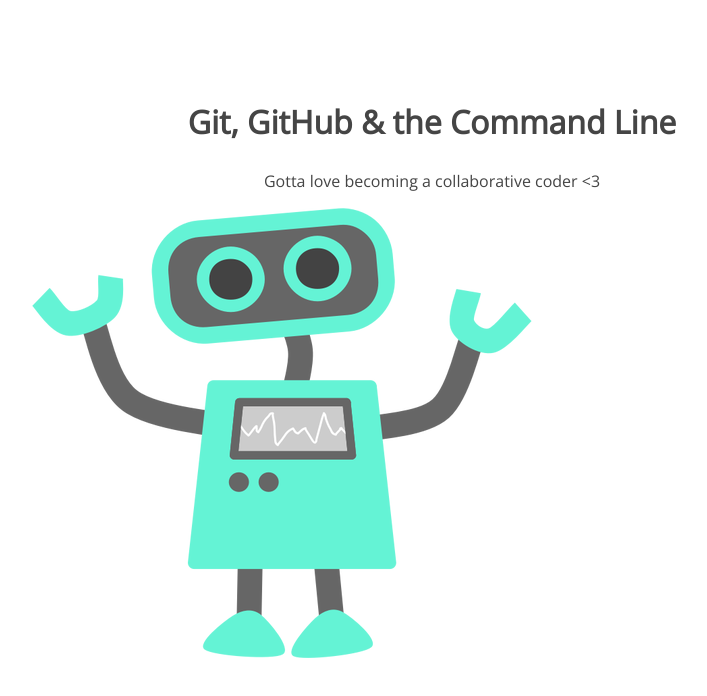
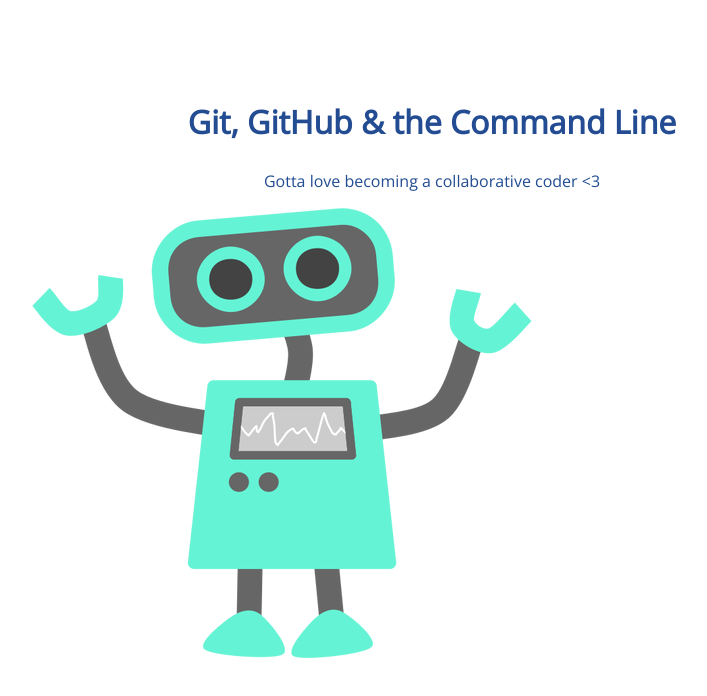
Before and after one commit to christyfenne/105-project, a plain HTML site: page index.html in a window 1280 px wide. Shown: the whole page, without its empty margins (208-915 px from the left). Drawn offline with nearby package versions, Linux system fonts and the light colour scheme.

Commit message:
changed h1 color

```diff
--- a/css/style.css
+++ b/css/style.css
@@ -5,7 +5,7 @@
 section h1,
 section p {
 	text-align: center;
-	color: #454545;
+	color: #234c92;
 }
 section h1 {
 	font: 32px 'Open Sans';
```
